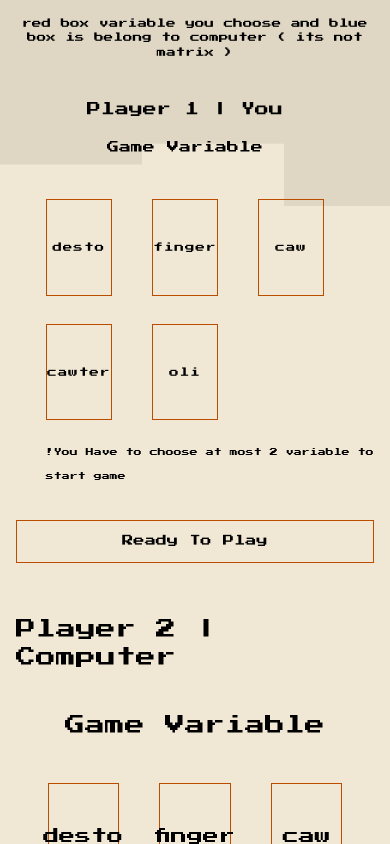
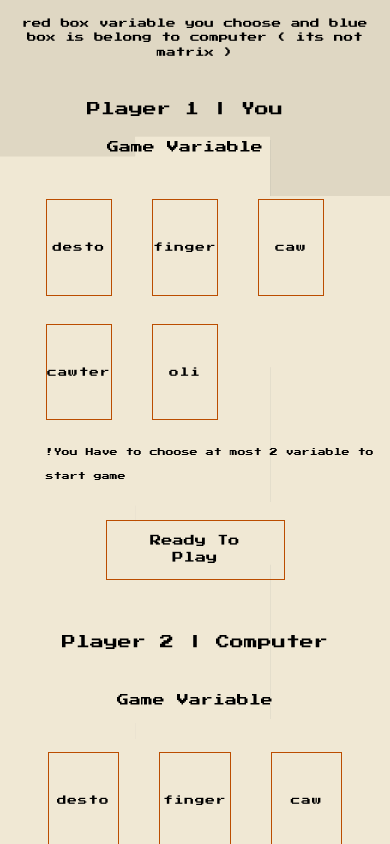
Before and after one commit to stealthscripter/desto-finger, a React (Vite) app: page / in a window 390 px wide. Both pictures are taken after a click on the button "Play Now". Shown: the top 844 px of the page. Built offline with nearby package versions, Linux system fonts and the light colour scheme; a web font is replaced by a local one.

Commit message:
adding responsive hand

```diff
--- a/src/components/core/PlayerCore.tsx
+++ b/src/components/core/PlayerCore.tsx
@@ -28,23 +28,23 @@ const leftFingers = [
 const rightFingers = [
   {
     id: "r-finger-1",
-    styles: "mt-28",
+    styles: "md:mt-28 mt-48",
   },
   {
     id: "r-finger-2",
-    styles: "mt-10",
+    styles: "md:mt-10 mt-40",
   },
   {
     id: "r-finger-3",
-    styles: "",
+    styles: "mt-32 md:mt-0",
   },
   {
     id: "r-finger-4",
-    styles: "mt-10",
+    styles: "md:mt-10 mt-40",
   },
   {
     id: "r-finger-thumb",
-    styles: "mt-52 -mb-16 rotate-[0.5rad]",
+    styles: "md:mt-52 md:-mb-16 -mb-14  md:rotate-[0.5rad] rotate-[0.5rad] mt-60 -ms-3",
   },
 ];
 
@@ -68,9 +68,9 @@ function PlayerCore({ selectedFingers, setSelectedFingers , isThrowing }: Player
   return (
     <section className="grid grid-cols-12 gap-x-5 gap-y-5">
       <section className="py-5 col-span-12 flex justify-center flex-col items-center space-y-2">
-        <h1>How Many Fingers do you want to throw? </h1>
+        <h1 className="text-xs text-center leading-6 md:text-base md:leading-0">How Many Fingers do you want to throw? </h1>
       </section>
-      <section className="py-5 h-96 col-span-12 grid grid-cols-2 gap-x-12 px-16">
+      <section className="py-5 h-96 col-span-12 grid grid-cols-2 gap-x-12 md:px-16">
         <section className="px-5">
           {/* Left Hand */}
           <div className="w-full h-full grid grid-cols-5 grid-rows-5 gap-x-2">
@@ -108,7 +108,7 @@ function PlayerCore({ selectedFingers, setSelectedFingers , isThrowing }: Player
 
         <section className="px-5">
           {/* Right Hand */}
-          <div className="w-full h-full grid grid-cols-5 grid-rows-5 gap-x-2 scale-x-[-1]">
+          <div className="w-full h-full grid grid-cols-5 grid-rows-5 gap-x-2 scale-x-[-1] border border-amber-500">
             {rightFingers.map((finger) => (
               <div
                 key={finger.id}
@@ -134,7 +134,7 @@ function PlayerCore({ selectedFingers, setSelectedFingers , isThrowing }: Player
                 ></label>
               </div>
             ))}
-            <div className="bg-yellow-100 col-span-5 z-20 me-10"></div>
+            <div className="bg-yellow-100 col-span-5 z-20 md:me-10 me-7 rounded-b-4xl"></div>
           </div>
         </section>
       </section>
--- a/src/components/selection/ComputerSelection.tsx
+++ b/src/components/selection/ComputerSelection.tsx
@@ -48,10 +48,10 @@ const ComputerSelection = forwardRef((_, ref) => {
   return (
     <section className="grid grid-cols-12 gap-x-5 gap-y-5">
       <section className="col-span-12 py-5 flex justify-center">
-        <h1 className="text-xl">Player 2 | Computer </h1>
+        <h1 className="md:text-xl text-sm">Player 2 | Computer </h1>
       </section>
-      <section className="mb-6 col-span-12 flex justify-center">
-        <h1 className="text-xl">Game Variable </h1>
+      <section className="mb-6 col-span-12 flex flex-col space-y-2 text-center">
+        <h1 className="md:text-xl text-xs">Game Variable </h1>
       </section>
 
       <section className="col-start-2 col-span-10 gap-x-10 grid grid-cols-3 gap-y-7">
@@ -71,8 +71,7 @@ const ComputerSelection = forwardRef((_, ref) => {
             <label
               htmlFor={pick.picks}
               onClick={(e) => e.preventDefault()}
-              className={`select-none py-10 cursor-pointer transition-colors duration-200 ease-in-out w-full
-               peer-checked:bg-blue-800 peer-checked:text-white flex items-center justify-center ${
+              className={`select-none py-10 cursor-pointer transition-colors duration-200 ease-in-out w-full md:text-sm text-[0.6rem] tracking-widest peer-checked:bg-red-800 peer-checked:text-white flex items-center justify-center ${
                  !availablePicks.includes(pick.picks) ? "border border-red-800 text-red-800" : ""
                }`}
             >
--- a/src/layout/GameLayout.tsx
+++ b/src/layout/GameLayout.tsx
@@ -117,7 +117,7 @@ function GameLayout() {
           </section>
           <section className="flex justify-center flex-col">
             <button
-              className={`border border-amber-700 col-start-3 col-span-3 md:py-3 md:text-base text-[0.7rem] px-6 py-3 cursor-pointer md:mt-10 my-8 md:px-4 ${
+              className={`border border-amber-700 col-start-3 col-span-3 md:py-3 md:text-base text-[0.7rem] px-6 py-3 cursor-pointer md:mt-10 w-1/2 md:w-full mx-auto my-8 md:px-4 ${
                 isProcessing ? "opacity-50 cursor-not-allowed" : ""
               }`}
               onClick={handleReadyToPlay}
@@ -128,7 +128,7 @@ function GameLayout() {
             </button>
             {/* Conditionally render the error message */}
             {errors && (
-              <p className="text-[0.8rem] text-red-800 mt-2">
+              <p className="md:text-[0.8rem] text-[0.5rem] text-red-800 mt-2">
                 {errors}
               </p>
             )}
@@ -141,14 +141,14 @@ function GameLayout() {
       ) : (
         // Rest of the code remains unchanged
         <>
-          <section className="col-span-7">
-            <h1 className="text-sm text-center">
+          <section className="col-span-7 flex-col space-y-7 items-center justify-center text-center py-5 md:py-0">
+            <h1 className="text-[0.6rem] md:text-sm text-center md:leading-0 leading-6">
               you can choose the thrown finger number by click fingers and
               toggle it{" "}
             </h1>
             <button
               disabled={isThrowing}
-              className="text-sm border border-amber-600 px-4 py-2 cursor-pointer hover:bg-amber-800 hover:text-white duration-500"
+              className="md:text-sm text-[0.6rem] border border-amber-600 px-4 md:mt-0 py-2 cursor-pointer hover:bg-amber-800 hover:text-white duration-500"
               onClick={() => {
                 dispatch(setStarted(false));
                 dispatch(resetPicks());
```
